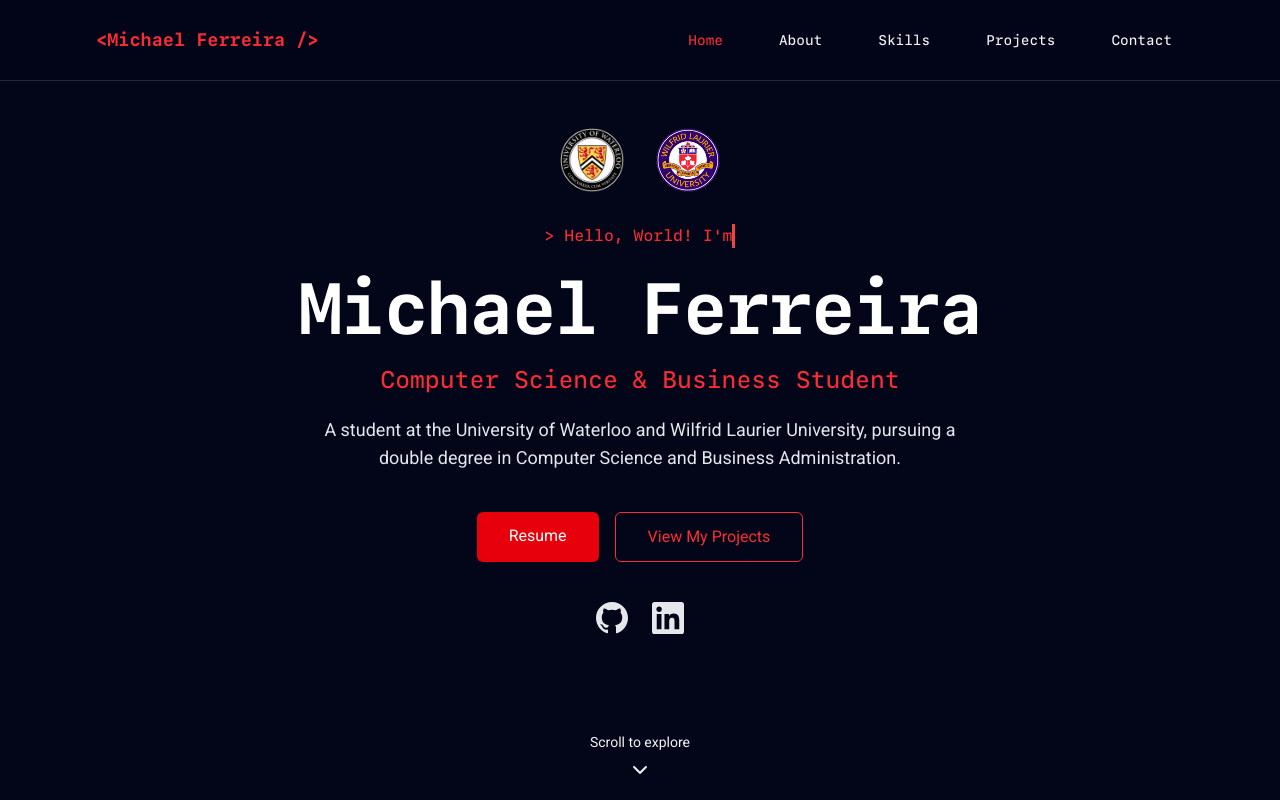
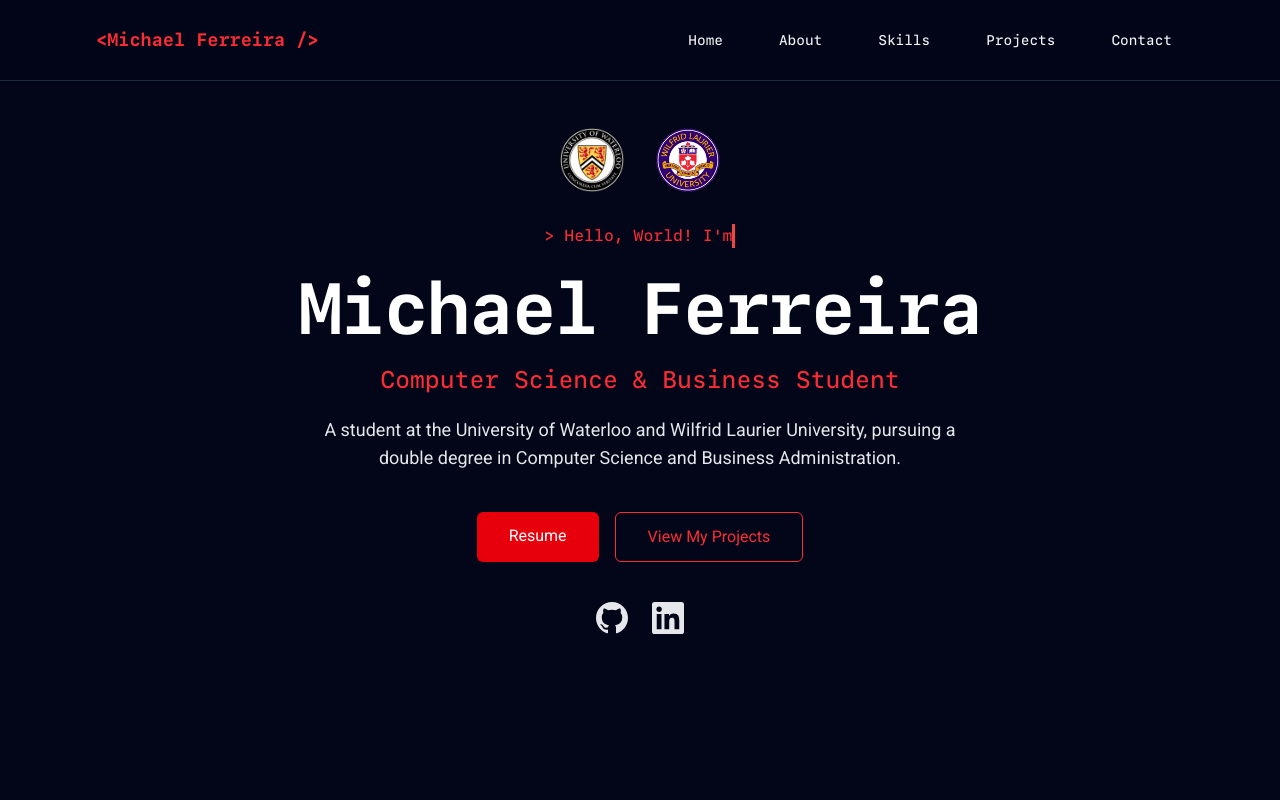
Before and after one commit to michaeljf07/personal-website2.0, a Next.js app: page / in a window 1280 px wide. Shown: the top 800 px of the page. Built offline with nearby package versions, Linux system fonts and the light colour scheme.

Commit message:
feat: made everything possible server components

```diff
--- a/app/components/HeroSection.tsx
+++ b/app/components/HeroSection.tsx
@@ -1,11 +1,6 @@
 import Link from "next/link";
-import ScrollIndicator from "./ScrollIndicator";
 
-interface HeroSectionProps {
-    onScrollToSection: (id: string) => void;
-}
-
-export default function HeroSection({ onScrollToSection }: HeroSectionProps) {
+export default function HeroSection() {
     return (
         <section
             id="home"
@@ -86,8 +81,6 @@ export default function HeroSection({ onScrollToSection }: HeroSectionProps) {
                     </svg>
                 </a>
             </div>
-
-            <ScrollIndicator onScrollToSection={onScrollToSection} />
         </section>
     );
 }
--- a/app/components/Navigation.tsx
+++ b/app/components/Navigation.tsx
@@ -1,18 +1,4 @@
-"use client";
-
-import { Menu, X } from "lucide-react";
-import { useState } from "react";
-
-interface NavigationProps {
-    activeSection: string;
-    onScrollToSection: (id: string) => void;
-}
-
-export default function Navigation({
-    activeSection,
-    onScrollToSection,
-}: NavigationProps) {
-    const [menuOpen, setMenuOpen] = useState(false);
+import Link from "next/link";
 
 const navItems = [
     { id: "home", label: "Home" },
@@ -22,6 +8,7 @@ export default function Navigation({
     { id: "contact", label: "Contact" },
 ];
 
+export default function Navigation() {
     return (
         <nav className="fixed top-0 w-full bg-slate-950/95 backdrop-blur border-b border-slate-800 z-50">
             <div className="max-w-6xl mx-auto px-3 sm:px-6 lg:px-8 py-2 md:py-4">
@@ -33,50 +20,27 @@ export default function Navigation({
                     {/* Desktop Navigation */}
                     <div className="hidden md:flex gap-6 lg:gap-8">
                         {navItems.map((item) => (
-                            <button
+                            <Link
                                 key={item.id}
-                                onClick={() => {
-                                    onScrollToSection(item.id);
-                                    setMenuOpen(false);
-                                }}
-                                className={`transition-colors text-xs lg:text-sm font-medium font-sf-mono py-2 px-3 rounded hover:bg-slate-800/50 ${
-                                    activeSection === item.id
-                                        ? "text-red-500"
-                                        : "text-gray-100 hover:text-red-300"
-                                }`}>
+                                href={`#${item.id}`}
+                                className="transition-colors text-xs lg:text-sm font-medium font-sf-mono py-2 px-3 rounded hover:bg-slate-800/50 text-gray-100 hover:text-red-300">
                                 {item.label}
-                            </button>
+                            </Link>
                         ))}
                     </div>
 
-                    {/* Mobile Menu Button */}
-                    <button
-                        className="md:hidden text-gray-100 hover:text-red-500 active:scale-95 p-1 min-h-12 min-w-12 flex items-center justify-center"
-                        onClick={() => setMenuOpen(!menuOpen)}>
-                        {menuOpen ? <X size={24} /> : <Menu size={24} />}
-                    </button>
-                </div>
-
-                {/* Mobile Navigation */}
-                {menuOpen && (
-                    <div className="md:hidden mt-2 flex flex-col gap-2 pb-4">
+                    {/* Mobile Menu - Static Links */}
+                    <div className="md:hidden flex gap-2">
                         {navItems.map((item) => (
-                            <button
+                            <Link
                                 key={item.id}
-                                onClick={() => {
-                                    onScrollToSection(item.id);
-                                    setMenuOpen(false);
-                                }}
-                                className={`text-left transition-colors font-medium font-sf-mono py-2 px-2 rounded active:scale-95 active:bg-red-500/10 min-h-11 flex items-center ${
-                                    activeSection === item.id
-                                        ? "text-red-500"
-                                        : "text-gray-100 hover:text-red-300"
-                                }`}>
-                                {item.label}
-                            </button>
+                                href={`#${item.id}`}
+                                className="transition-colors text-xs font-medium font-sf-mono py-1 px-2 rounded hover:bg-slate-800/50 text-gray-100 hover:text-red-300">
+                                {item.label.substring(0, 3)}
+                            </Link>
                         ))}
                     </div>
-                )}
+                </div>
             </div>
         </nav>
     );
--- a/app/components/ScrollIndicator.tsx
+++ /dev/null
@@ -1,22 +0,0 @@
-"use client";
-
-import { ChevronDown } from "lucide-react";
-
-interface ScrollIndicatorProps {
-    onScrollToSection: (id: string) => void;
-}
-
-export default function ScrollIndicator({
-    onScrollToSection,
-}: ScrollIndicatorProps) {
-    return (
-        <div className="absolute bottom-20 flex flex-col items-center gap-2 text-gray-100">
-            <p className="text-xs md:text-sm">Scroll to explore</p>
-            <button
-                onClick={() => onScrollToSection("about")}
-                className="animate-bounce">
-                <ChevronDown size={24} />
-            </button>
-        </div>
-    );
-}
--- a/app/globals.css
+++ b/app/globals.css
@@ -49,24 +49,6 @@ html {
     html {
         font-size: 14px;
     }
-}
-
-/* Custom scrollbar */
-::-webkit-scrollbar {
-    width: 10px;
-}
-
-::-webkit-scrollbar-track {
-    background: #0a0e1a;
-}
-
-::-webkit-scrollbar-thumb {
-    background: #1e293b;
-    border-radius: 5px;
-}
-
-::-webkit-scrollbar-thumb:hover {
-    background: #334155;
 }
 
 @keyframes typing {
--- a/app/page.tsx
+++ b/app/page.tsx
@@ -1,6 +1,3 @@
-"use client";
-
-import { useState, useEffect } from "react";
 import Navigation from "./components/Navigation";
 import HeroSection from "./components/HeroSection";
 import AboutSection from "./components/AboutSection";
@@ -9,39 +6,10 @@ import ProjectsSection from "./components/ProjectsSection";
 import ContactSection from "./components/ContactSection";
 
 export default function Portfolio() {
-    const [activeSection, setActiveSection] = useState("home");
-
-    useEffect(() => {
-        function handleScroll() {
-            const sections = ["home", "about", "skills", "projects", "contact"];
-            const current = sections.find((section) => {
-                const element = document.getElementById(section);
-                if (element) {
-                    const rect = element.getBoundingClientRect();
-                    return rect.top <= 100 && rect.bottom >= 100;
-                }
-                return false;
-            });
-            if (current) setActiveSection(current);
-        }
-
-        window.addEventListener("scroll", handleScroll);
-        return () => window.removeEventListener("scroll", handleScroll);
-    }, []);
-
-    function scrollToSection(id: string) {
-        const element = document.getElementById(id);
-        element?.scrollIntoView({ behavior: "smooth" });
-    }
-
     return (
         <div className="min-h-screen bg-slate-950 text-gray-100 pt-16">
-            <Navigation
-                activeSection={activeSection}
-                onScrollToSection={scrollToSection}
-            />
-            <HeroSection onScrollToSection={scrollToSection} />
-
+            <Navigation />
+            <HeroSection />
             <AboutSection />
             <SkillsSection />
             <ProjectsSection />
```
Lines whose indentation alone changed are shown as unchanged.
